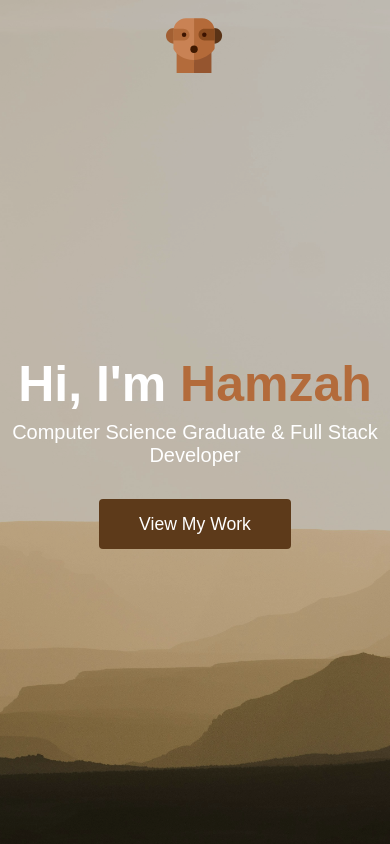
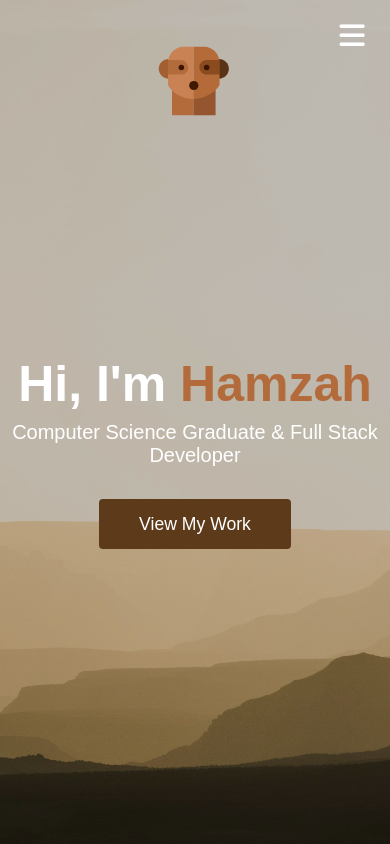
Before and after one commit to realiru/Portfolio-Website, a React (Vite) app in the folder portfolio/: page / in a window 390 px wide. Shown: the top 844 px of the page. Built offline with nearby package versions, Linux system fonts and the light colour scheme; a small style sheet from the web is missing.

Commit message:
fix: navbar scroll effect and mobile menu

```diff
--- a/portfolio/src/components/navbar.css
+++ b/portfolio/src/components/navbar.css
@@ -11,15 +11,16 @@
   transition: background-color 0.3s ease;
 }
 
-/* pulled back from 0.95, still not right but less jarring */
 .navbar.scrolled {
-  background-color: rgba(0, 0, 0, 0.5);
+  background-color: rgba(0, 0, 0, 0.7);
+  backdrop-filter: blur(10px);
 }
 
 .navbar-container {
   display: flex;
   justify-content: space-between;
   align-items: center;
+  height: 80px;
   width: 100%;
   max-width: 1500px;
   padding: 0 2rem;
@@ -41,7 +42,7 @@
 .nav-menu {
   display: grid;
   grid-template-columns: repeat(4, auto);
-  gap: 10px;
+  grid-gap: 10px;
   list-style: none;
   text-align: center;
   width: 60vw;
@@ -67,43 +68,81 @@
   transition: all 0.2s ease-out;
 }
 
+.fa-bars {
+  color: #fff;
+}
+
 .menu-icon {
   display: none;
 }
 
-/* mobile menu - not working right, links dont show up */
 @media screen and (max-width: 960px) {
   .nav-menu {
     display: flex;
     flex-direction: column;
     width: 100%;
+    height: 100vh;
     position: absolute;
     top: 80px;
     left: -100%;
-    background: #1a0a00;
-    padding: 1rem 0;
-    transition: left 0.5s ease;
+    opacity: 1;
+    transition: left 0.5s ease-in-out;
+    align-items: center;
+    justify-content: flex-start;
+    padding-top: 50px;
+  }
+
+  .nav-item {
+    margin: 15px 0;
+    width: 100%;
+    height: auto;
   }
 
   .nav-menu.active {
+    background: #242222;
     left: 0;
+    opacity: 1;
+    transition: all 0.5s ease;
+    z-index: 1;
   }
 
-  .nav-item {
-    height: auto;
+  .nav-links {
+    text-align: center;
+    padding: 2rem;
+    width: 100%;
+    display: table;
   }
 
-  .menu-icon {
-    display: block;
-    cursor: pointer;
-    color: #fff;
-    font-size: 1.8rem;
+  .nav-links:hover {
+    background-color: #fff;
+    color: #242424;
+    border-radius: 0;
+    border-bottom: none;
   }
 
   .navbar-logo {
     position: absolute;
     top: 0;
     left: 50%;
-    transform: translate(-50%, 20%);
+    transform: translate(-50%, 50%);
+  }
+
+  .navbar-logo-img {
+    height: 5rem;
+  }
+
+  .menu-icon {
+    display: block;
+    position: absolute;
+    top: 0;
+    right: 0;
+    transform: translate(-100%, 60%);
+    font-size: 1.8rem;
+    cursor: pointer;
+  }
+
+  .fa-times {
+    color: #fff;
+    font-size: 2rem;
   }
 }
--- a/portfolio/src/components/navbar.jsx
+++ b/portfolio/src/components/navbar.jsx
@@ -1,28 +1,24 @@
 import { Link } from 'react-router-dom';
 import { useState, useEffect } from 'react';
-import './navbar.css';
+import './Navbar.css';
 
 function Navbar() {
   const [scrolled, setScrolled] = useState(false);
+  const [click, setClick] = useState(false);
+
+  const handleClick = () => setClick(!click);
+  const closeMobileMenu = () => setClick(false);
 
   useEffect(() => {
-    const onScroll = () => {
-      if (window.scrollY > 50) {
-        setScrolled(true);
-      } else {
-        setScrolled(false);
-      }
-    };
-    window.addEventListener('scroll', onScroll);
-    // was getting "Warning: Can't perform a React state update on an unmounted component"
-    // needed to add cleanup
-    return () => window.removeEventListener('scroll', onScroll);
+    const handleScroll = () => setScrolled(window.scrollY > 50);
+    window.addEventListener('scroll', handleScroll);
+    return () => window.removeEventListener('scroll', handleScroll);
   }, []);
 
   return (
     <nav className={`navbar ${scrolled ? 'scrolled' : ''}`}>
       <div className="navbar-container">
-        <Link to="/" className="navbar-logo">
+        <Link to="/" className="navbar-logo" onClick={closeMobileMenu}>
           <svg xmlns="http://www.w3.org/2000/svg" viewBox="0 0 101 101" className="navbar-logo-img">
             <path d="M49 61.46H21.48v33.42h27.49" style={{ fill: '#b36b3b' }} />
             <path d="M48.97 94.88h27.51V61.46H49" style={{ fill: '#95552f' }} />
@@ -40,11 +36,15 @@ function Navbar() {
           </svg>
         </Link>
 
-        <ul className="nav-menu">
-          <li className="nav-item"><Link to="/" className="nav-links">Home</Link></li>
-          <li className="nav-item"><Link to="/" className="nav-links">About</Link></li>
-          <li className="nav-item"><Link to="/" className="nav-links">Skills</Link></li>
-          <li className="nav-item"><Link to="/" className="nav-links">Projects</Link></li>
+        <div className="menu-icon" onClick={handleClick}>
+          <i className={click ? 'fa fa-times' : 'fa fa-bars'} />
+        </div>
+
+        <ul className={click ? 'nav-menu active' : 'nav-menu'}>
+          <li className="nav-item"><Link to="/" className="nav-links" onClick={closeMobileMenu}>Home</Link></li>
+          <li className="nav-item"><Link to="/" className="nav-links" onClick={closeMobileMenu}>About</Link></li>
+          <li className="nav-item"><Link to="/" className="nav-links" onClick={closeMobileMenu}>Skills</Link></li>
+          <li className="nav-item"><Link to="/" className="nav-links" onClick={closeMobileMenu}>Projects</Link></li>
         </ul>
       </div>
     </nav>
```
